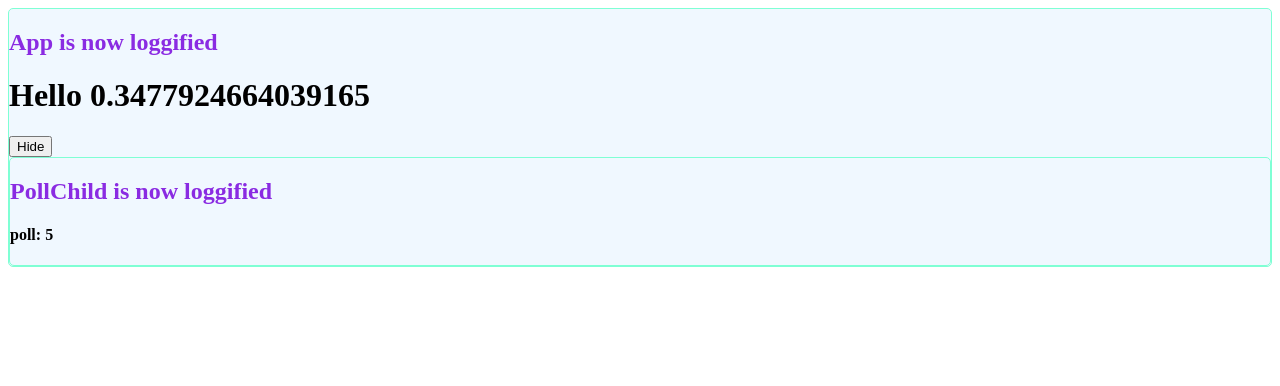
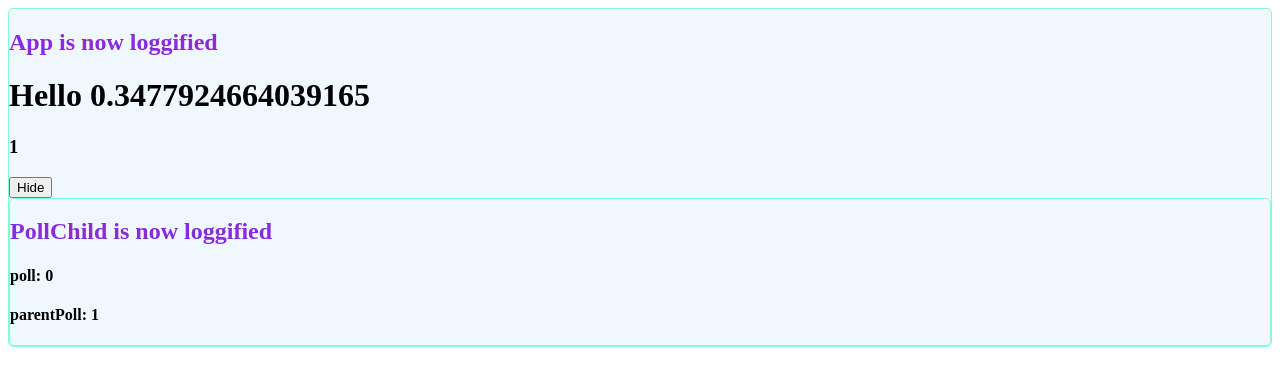
Before and after one commit to wdudek82/react-lifecycle-logger, a React (Create React App) app: page / in a window 1280 px wide. Both pictures are taken after a click on the button "Show". Shown: the top 386 px of the page. Built offline with nearby package versions, Linux system fonts and the light colour scheme.

Commit message:
Logging componentWillReceiveProps

```diff
--- a/src/App.js
+++ b/src/App.js
@@ -6,6 +6,7 @@ import loggify from './loggify';
 type State = {
   data: ?number,
   showPollChild: boolean,
+  parentPoll: number,
 };
 
 class App extends React.Component<null, State> {
@@ -14,10 +15,16 @@ class App extends React.Component<null, State> {
   state = {
     data: null,
     showPollChild: false,
+    parentPoll: -1,
   };
 
-  componentWillMount() {
+  componentDidMount() {
     this.fetchData();
+    this.createParentPoll();
+  }
+
+  componentWillUnmount = () => {
+    clearInterval(this.pollInterval);
   }
 
   fetchData = () => {
@@ -28,25 +35,42 @@ class App extends React.Component<null, State> {
     }, 1000);
   };
 
+  createParentPoll = () => {
+    this.pollInterval = setInterval(() => {
+      this.setState(() => ({ parentPoll: getRandomInt(1, 9) }));
+    }, 5000);
+  };
+
   render() {
-    const { showPollChild } = this.state;
+    const { data, showPollChild, parentPoll } = this.state;
 
     return (
       <div>
-        <h1>Hello {this.state.data ? this.state.data : '?'}</h1>
+        <h1>Hello {data || '?'}</h1>
+        <h3>{parentPoll}</h3>
         <button
           type="submit"
           onClick={() => {
-            this.setState((prevState) => ({ showPollChild: !prevState.showPollChild }));
+            this.setState((prevState) => ({
+              showPollChild: !prevState.showPollChild,
+            }));
           }}
         >
           {showPollChild ? 'Hide' : 'Show'}
         </button>
 
-        {showPollChild ? <PollChild /> : null}
+        {showPollChild ?
+          <PollChild parentPoll={parentPoll} /> :
+          null}
       </div>
     );
   }
 }
 
+function getRandomInt(min, max) {
+  const _min = Math.ceil(min);
+  const _max = Math.floor(max);
+  return Math.floor(Math.random() * (_max - _min + 1)) + _min;
+}
+
 export default loggify(App);
--- a/src/PollChild.js
+++ b/src/PollChild.js
@@ -2,7 +2,9 @@
 import React from 'react';
 import logify from './loggify';
 
-type Props = {};
+type Props = {
+  parentPoll: number,
+};
 
 type State = {
   poll: number,
@@ -13,7 +15,7 @@ class PollChild extends React.Component<Props, State> {
 
   state = {
     poll: 0,
-  }
+  };
 
   componentDidMount() {
     this.pollData();
@@ -26,14 +28,17 @@ class PollChild extends React.Component<Props, State> {
   pollData = () => {
     this.pollInterval = setInterval(() => {
       console.log('Poll!');
-      this.setState(() => (
-        { poll: Math.floor(Math.random() * 10) }
-      ));
-    }, 1000);
+      this.setState(() => ({ poll: Math.floor(Math.random() * 10) }));
+    }, 5000);
   };
 
   render() {
-    return <h4>poll: {this.state.poll}</h4>;
+    return (
+      <div>
+        <h4>poll: {this.state.poll}</h4>
+        <h4>parentPoll: {this.props.parentPoll}</h4>
+      </div>
+    );
   }
 }
 
--- a/src/loggify.js
+++ b/src/loggify.js
@@ -26,13 +26,27 @@ export default function logify(Wrapped) {
     /* eslint-disable no-param-reassign */
     Wrapped.prototype[method] = function(...args) {
       let original = originals[method];
+
       console.groupCollapsed(`${Wrapped.displayName} called ${method}`);
+
+      if (method === 'componentWillReceiveProps') {
+        console.log('nextProps', args[0]);
+      }
+
       console.groupEnd();
 
       if (original) {
         original = original.bind(this);
         original(...args);
       }
+    };
+
+    Wrapped.prototype.setState = function(partialState, callback) {
+      console.groupCollapsed(`${Wrapped.displayName} setState`);
+      console.log('partialState', partialState);
+      console.log('callback', callback);
+      console.groupEnd();
+      this.updater.enqueueSetState(this, partialState, callback, 'setState');
     };
 
     return 0;
```
